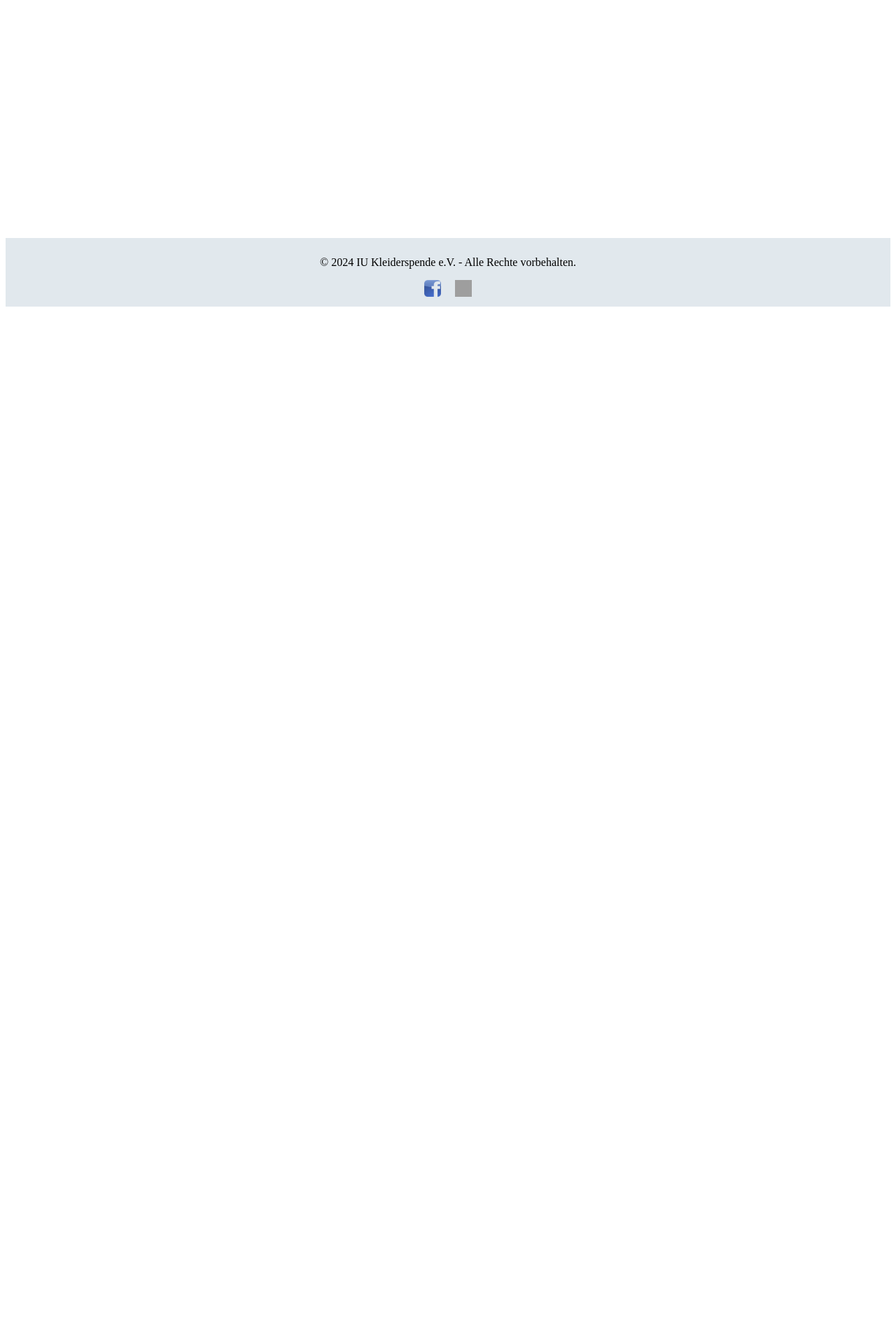
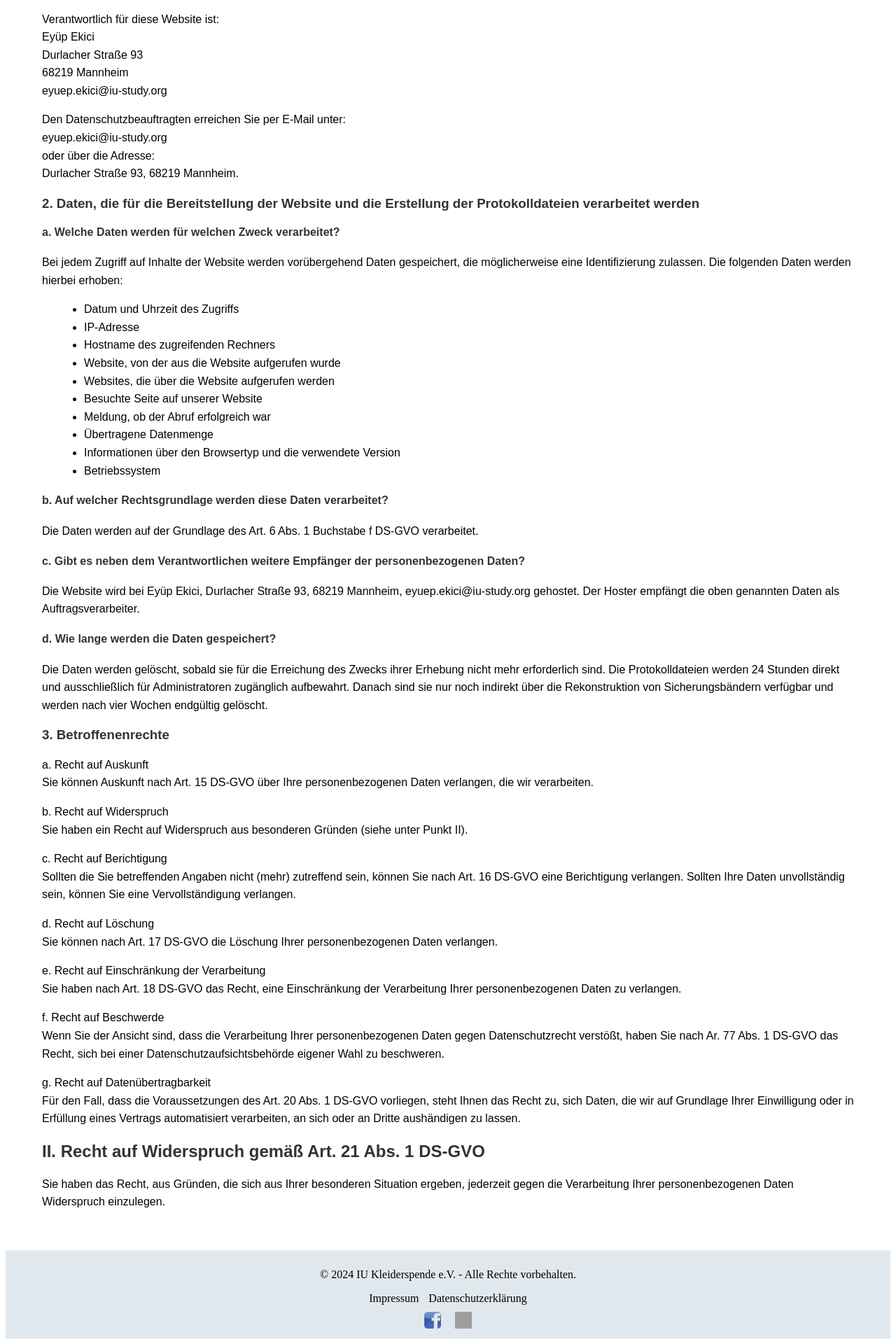
Before and after one commit to Yupi7/kleiderspende, a Vue app: page /datenschutz in a window 1280 px wide. Shown: the part 370-2290 px from the top of the page at 70% size. Before the commit the page ends 816 px from the top, so only its background shows below. Built offline with nearby package versions, Linux system fonts and the light colour scheme; grey boxes are pictures that could not be loaded.

Commit message:
impressum und datenschutz

```diff
--- a/src/components/Footer.vue
+++ b/src/components/Footer.vue
@@ -13,6 +13,12 @@ export default {
 <template>
   <footer>
     <p>&copy; 2024 IU Kleiderspende e.V. - Alle Rechte vorbehalten.</p>
+    <nav>
+      <ul>
+        <li><router-link to="/impressum">Impressum</router-link></li>
+        <li><router-link to="/datenschutz">Datenschutzerklärung</router-link></li>
+      </ul>
+    </nav>
     <div class="social-links">
       <a :href="facebookUrl" target="_blank" rel="noopener noreferrer">
         <img src="@/assets/facebook-icon.png" alt="Facebook" />
@@ -32,6 +38,27 @@ footer {
   padding: 10px;
 }
 
+nav ul {
+  list-style: none;
+  padding: 0;
+  display: flex;
+  justify-content: center;
+  margin: 10px 0;
+}
+
+nav ul li {
+  margin: 0 7px;
+}
+
+nav a {
+  color: black;
+  text-decoration: none;
+}
+
+nav a:hover {
+  text-decoration: underline;
+}
+
 .social-links {
   margin-top: 10px;
 }
--- a/src/router/index.js
+++ b/src/router/index.js
@@ -3,6 +3,8 @@ import Home from '../components/Home.vue';
 import DonationForm from '../components/DonationForm.vue';
 import Contact from '../views/Contact.vue';
 import Areas from '../views/Areas.vue';
+import Impressum from '../views/Impressum.vue'
+import Datenschutz from '../views/Datenschutz.vue'
 
 const routes = [
   {
@@ -24,11 +26,21 @@ const routes = [
     path: '/kriesengebiete',
     name: 'Kriesengebiete',
     component: Areas
+  },
+  {
+    path: '/impressum',
+    name: 'Impressum',
+    component: Impressum
+  },
+  {
+    path: '/datenschutz',
+    name: 'Datenschutz',
+    component: Datenschutz
   }
 ];
 
 const router = createRouter({
-  history: createWebHistory('/'),  // Nutze den Basis-URL-Pfad
+  history: createWebHistory('/'),
   routes
 });
 
--- /dev/null
+++ b/src/views/Datenschutz.vue
@@ -0,0 +1,108 @@
+<script>
+export default {
+  name: 'Datenschutz'
+}
+</script>
+
+<template>
+  <div class="datenschutz">
+    <h1>Datenschutzerklärung</h1>
+
+    <h2>I. Informationen über die Verarbeitung Ihrer Daten gemäß Art. 13 der Datenschutz-Grundverordnung (DS-GVO)</h2>
+
+    <h3>1. Verantwortlicher und Datenschutzbeauftragter</h3>
+    <p>
+      Verantwortlich für diese Website ist:<br/>
+        Eyüp Ekici<br/>
+        Durlacher Straße 93<br/>
+        68219 Mannheim<br/>
+        eyuep.ekici@iu-study.org<br/>
+    </p>
+    <p>
+      Den Datenschutzbeauftragten erreichen Sie per E-Mail unter:<br/>
+      eyuep.ekici@iu-study.org<br/>
+      oder über die Adresse:<br/>
+      Durlacher Straße 93, 68219 Mannheim.
+    </p>
+
+    <h3>2. Daten, die für die Bereitstellung der Website und die Erstellung der Protokolldateien verarbeitet werden</h3>
+
+    <h4>a. Welche Daten werden für welchen Zweck verarbeitet?</h4>
+    <p>Bei jedem Zugriff auf Inhalte der Website werden vorübergehend Daten gespeichert, die möglicherweise eine Identifizierung zulassen. Die folgenden Daten werden hierbei erhoben:</p>
+    <ul>
+      <li>Datum und Uhrzeit des Zugriffs</li>
+      <li>IP-Adresse</li>
+      <li>Hostname des zugreifenden Rechners</li>
+      <li>Website, von der aus die Website aufgerufen wurde</li>
+      <li>Websites, die über die Website aufgerufen werden</li>
+      <li>Besuchte Seite auf unserer Website</li>
+      <li>Meldung, ob der Abruf erfolgreich war</li>
+      <li>Übertragene Datenmenge</li>
+      <li>Informationen über den Browsertyp und die verwendete Version</li>
+      <li>Betriebssystem</li>
+    </ul>
+
+    <h4>b. Auf welcher Rechtsgrundlage werden diese Daten verarbeitet?</h4>
+    <p>Die Daten werden auf der Grundlage des Art. 6 Abs. 1 Buchstabe f DS-GVO verarbeitet.</p>
+
+    <h4>c. Gibt es neben dem Verantwortlichen weitere Empfänger der personenbezogenen Daten?</h4>
+    <p>Die Website wird bei Eyüp Ekici, Durlacher Straße 93, 68219 Mannheim, eyuep.ekici@iu-study.org gehostet. Der Hoster empfängt die oben genannten Daten als Auftragsverarbeiter.</p>
+
+    <h4>d. Wie lange werden die Daten gespeichert?</h4>
+    <p>Die Daten werden gelöscht, sobald sie für die Erreichung des Zwecks ihrer Erhebung nicht mehr erforderlich sind. Die Protokolldateien werden 24 Stunden direkt und ausschließlich für Administratoren zugänglich aufbewahrt. Danach sind sie nur noch indirekt über die Rekonstruktion von Sicherungsbändern verfügbar und werden nach vier Wochen endgültig gelöscht.</p>
+
+    <h3>3. Betroffenenrechte</h3>
+    <p>
+      a. Recht auf Auskunft<br/>
+      Sie können Auskunft nach Art. 15 DS-GVO über Ihre personenbezogenen Daten verlangen, die wir verarbeiten.
+    </p>
+    <p>
+      b. Recht auf Widerspruch<br/>
+      Sie haben ein Recht auf Widerspruch aus besonderen Gründen (siehe unter Punkt II).
+    </p>
+    <p>
+      c. Recht auf Berichtigung<br/>
+      Sollten die Sie betreffenden Angaben nicht (mehr) zutreffend sein, können Sie nach Art. 16 DS-GVO eine Berichtigung verlangen. Sollten Ihre Daten unvollständig sein, können Sie eine Vervollständigung verlangen.
+    </p>
+    <p>
+      d. Recht auf Löschung<br/>
+      Sie können nach Art. 17 DS-GVO die Löschung Ihrer personenbezogenen Daten verlangen.
+    </p>
+    <p>
+      e. Recht auf Einschränkung der Verarbeitung<br/>
+      Sie haben nach Art. 18 DS-GVO das Recht, eine Einschränkung der Verarbeitung Ihrer personenbezogenen Daten zu verlangen.
+    </p>
+    <p>
+      f. Recht auf Beschwerde<br/>
+      Wenn Sie der Ansicht sind, dass die Verarbeitung Ihrer personenbezogenen Daten gegen Datenschutzrecht verstößt, haben Sie nach Ar. 77 Abs. 1 DS-GVO das Recht, sich bei einer Datenschutzaufsichtsbehörde eigener Wahl zu beschweren.
+    </p>
+    <p>
+      g. Recht auf Datenübertragbarkeit<br/>
+      Für den Fall, dass die Voraussetzungen des Art. 20 Abs. 1 DS-GVO vorliegen, steht Ihnen das Recht zu, sich Daten, die wir auf Grundlage Ihrer Einwilligung oder in Erfüllung eines Vertrags automatisiert verarbeiten, an sich oder an Dritte aushändigen zu lassen.
+    </p>
+
+    <h2>II. Recht auf Widerspruch gemäß Art. 21 Abs. 1 DS-GVO</h2>
+    <p>
+      Sie haben das Recht, aus Gründen, die sich aus Ihrer besonderen Situation ergeben, jederzeit gegen die Verarbeitung Ihrer personenbezogenen Daten Widerspruch einzulegen.
+    </p>
+  </div>
+</template>
+
+<style scoped>
+.datenschutz {
+  padding: 20px;
+  font-family: Arial, sans-serif;
+}
+
+h1, h2, h3, h4 {
+  color: #333;
+}
+
+p, ul {
+  line-height: 1.6;
+}
+
+ul {
+  margin-left: 20px;
+}
+</style>
--- /dev/null
+++ b/src/views/Impressum.vue
@@ -0,0 +1,54 @@
+<script>
+export default {
+  name: 'Impressum'
+}
+</script>
+
+<template>
+  <div class="impressum">
+    <h1>Impressum</h1>
+
+    <p><strong>Verein:</strong> IU Kleiderspende e.V.</p>
+
+    <p><strong>Vertretungsberechtigte:</strong> Eyüp Ekici (Vorsitzender)</p>
+
+    <p><strong>Kontaktinformationen:</strong></p>
+    <ul>
+      <li>Adresse: Durlacher Straße 93, 68219 Mannheim</li>
+      <li>Telefon: +49 176 32902115</li>
+      <li>E-Mail: info@iu-kleiderspende.de</li>
+    </ul>
+
+    <p><strong>Rechtsform:</strong> Eingetragener Verein (e.V.)</p>
+
+    <p><strong>Registereintrag:</strong></p>
+    <ul>
+      <li>Registergericht: Amtsgericht Mannheim</li>
+      <li>Registernummer: VR 778456</li>
+    </ul>
+
+    <p>Verantwortlich für den Inhalt gemäß § 55 Abs. 2 RStV: Eyüp Ekici (Adresse siehe oben)</p>
+  </div>
+</template>
+
+<style>
+.impressum {
+  padding: 20px;
+  font-family: Arial, sans-serif;
+  line-height: 1.6;
+}
+
+.impressum h1 {
+  font-size: 24px;
+  margin-bottom: 20px;
+}
+
+.impressum ul {
+  list-style-type: none;
+  padding: 0;
+}
+
+.impressum ul li {
+  margin-bottom: 5px;
+}
+</style>
```
